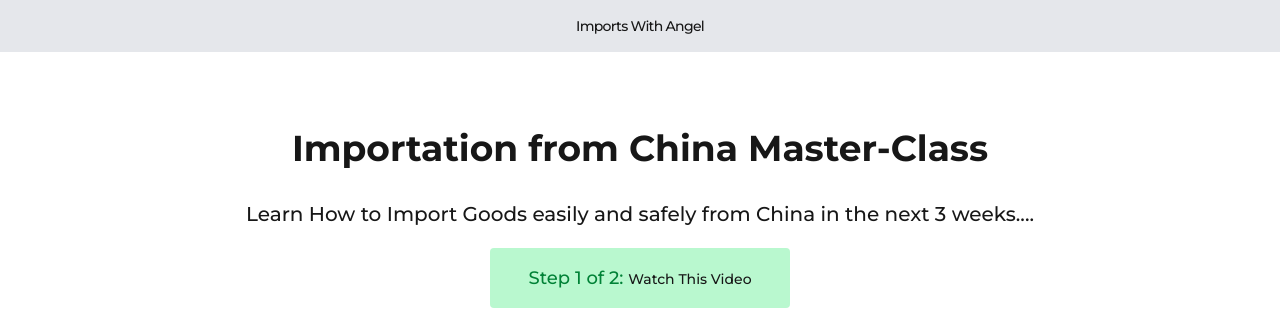
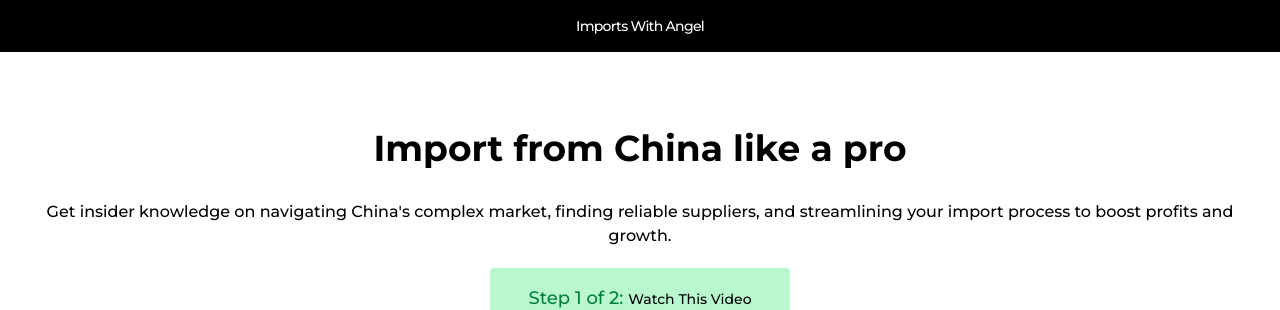
Before and after one commit to TeeJayGTAN/importswithangel, a Next.js app: page / in a window 1280 px wide. Shown: the top 310 px of the page. Built offline with nearby package versions, Linux system fonts and the light colour scheme.

Commit message:
editing copy

```diff
--- a/app/globals.css
+++ b/app/globals.css
@@ -1,9 +1,9 @@
 @import "tailwindcss";
 
-:root {
+/* :root {
   --background: #ffffff;
   --foreground: #171717;
-}
+} */
 
 /* @theme inline {
   --color-background: var(--background);
@@ -20,7 +20,8 @@
 } */
 
 body {
-  background: var(--background);
+  box-sizing: border-box;
+  /* background: var(--background);
   color: var(--foreground);
-  font-family: Arial, Helvetica, sans-serif;
+  font-family: Arial, Helvetica, sans-serif; */
 }
--- a/app/page.tsx
+++ b/app/page.tsx
@@ -3,10 +3,10 @@ import Image from "next/image";
 export default function Home() {
   return (
     <div className="w-full">
-      <header className="font-medium text-sm tracking-tighter w-full bg-gray-200 flex justify-center py-4 items-center">Imports With Angel</header>
+      <header className="font-medium text-sm tracking-tighter w-full bg-black text-white flex justify-center py-4 items-center">Imports With Angel</header>
       <section className="px-4 hero w-full flex flex-col items-center ">
-        <div className="headline font-bold mt-18 leading-12 text-4xl text-center w-full">Importation from China Master-Class</div>
-        <div className="subheadline text-xl pt-7 font-medium text-center w-full">Learn How to Import Goods easily and safely from China in the next 3 weeks....</div>
+        <div className="headline font-bold mt-18 leading-12 text-4xl text-center w-full">Import from China like a pro</div>
+        <div className="subheadline text-base pt-7 font-medium text-center w-full">Get insider knowledge on navigating China's complex market, finding reliable suppliers, and streamlining your import process to boost profits and growth.</div>
         <div className="video">
           <h3 className="bg-green-200 mt-5 mb-5 font-medium text-sm p-4 text-center rounded"> <span className="text-lg text-green-700">Step 1 of 2: </span>Watch This Video</h3>
           <video  className="rounded" loop controls>
```
